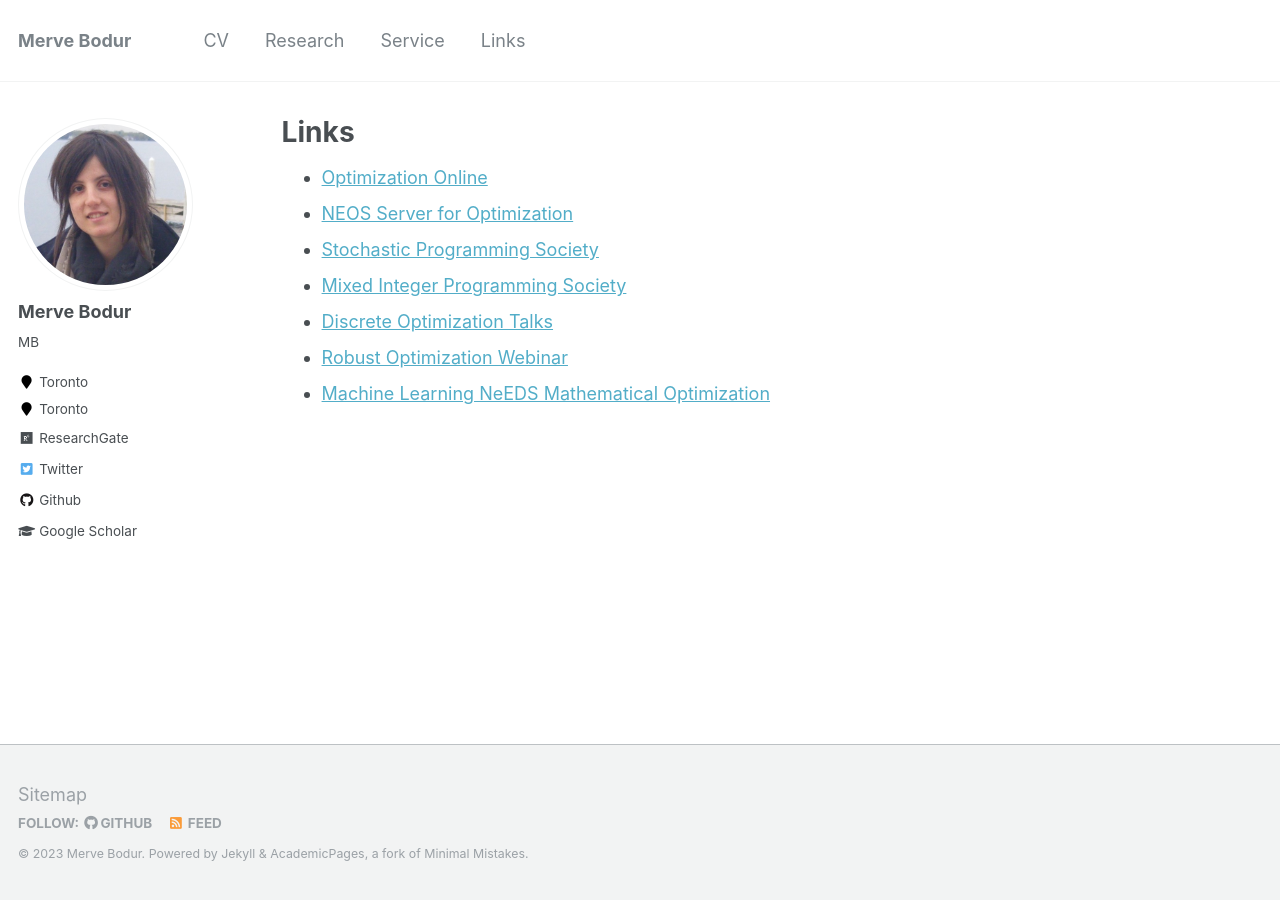
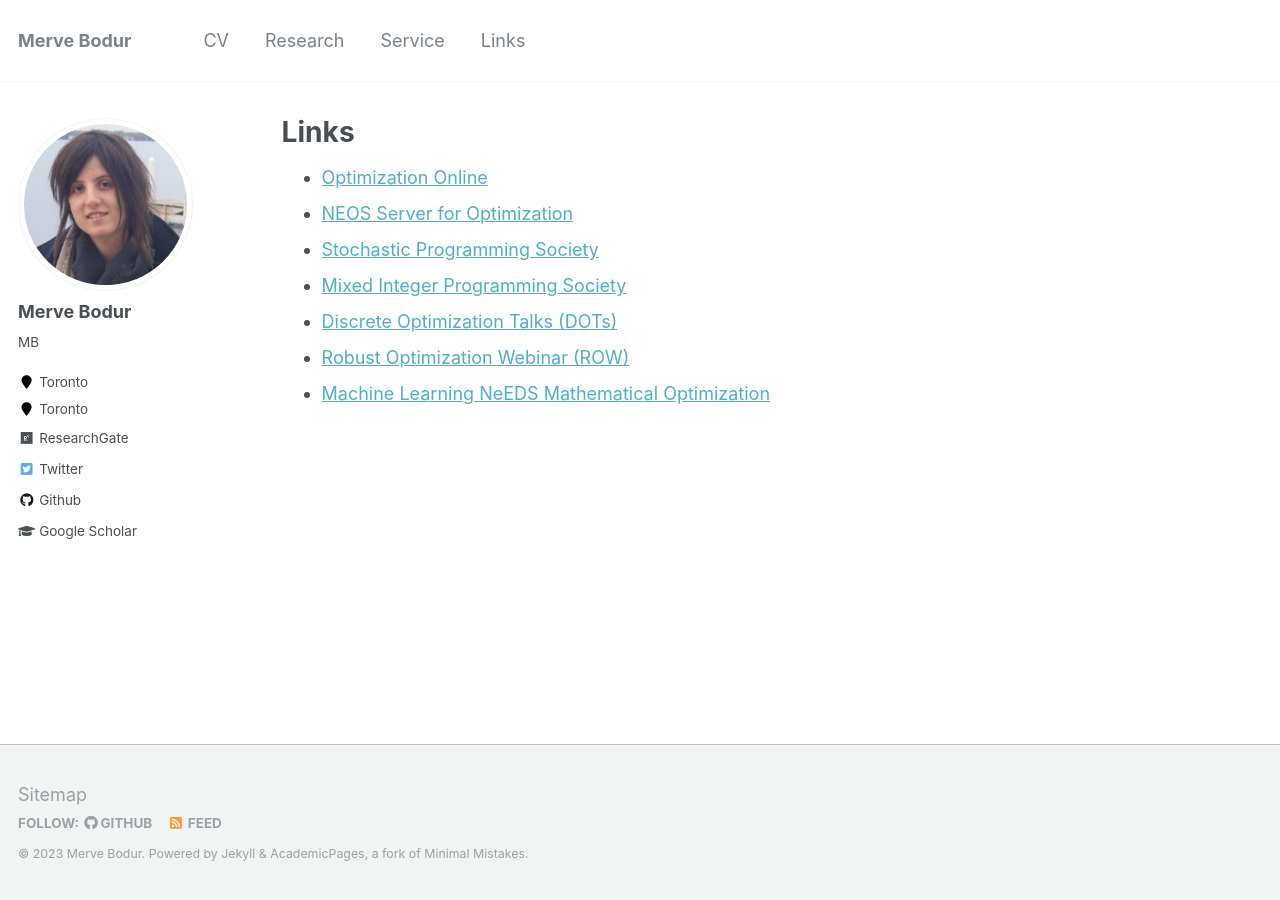
Before and after one commit to mervebodur/mervebodur.github.io, a Jekyll site: the page built from _pages/links.md, in a window 1280 px wide. Built offline with Jekyll 4.4.1, drawn with Linux system fonts in a browser that asks for light colours.

Commit message:
Update links.md

```diff
--- a/_pages/links.md
+++ b/_pages/links.md
@@ -9,6 +9,6 @@ author_profile: true
 - [NEOS Server for Optimization](https://neos-server.org/neos/)
 - [Stochastic Programming Society](https://stoprog.org/)
 - [Mixed Integer Programming Society](https://www.mixedinteger.org/)
-- [Discrete Optimization Talks](https://talks.discreteopt.com/)
-- [Robust Optimization Webinar](https://sites.google.com/view/row-series/home)
+- [Discrete Optimization Talks (DOTs)](https://talks.discreteopt.com/)
+- [Robust Optimization Webinar (ROW)](https://sites.google.com/view/row-series/home)
 - [Machine Learning NeEDS Mathematical Optimization](https://congreso.us.es/mlneedsmo/)
```
